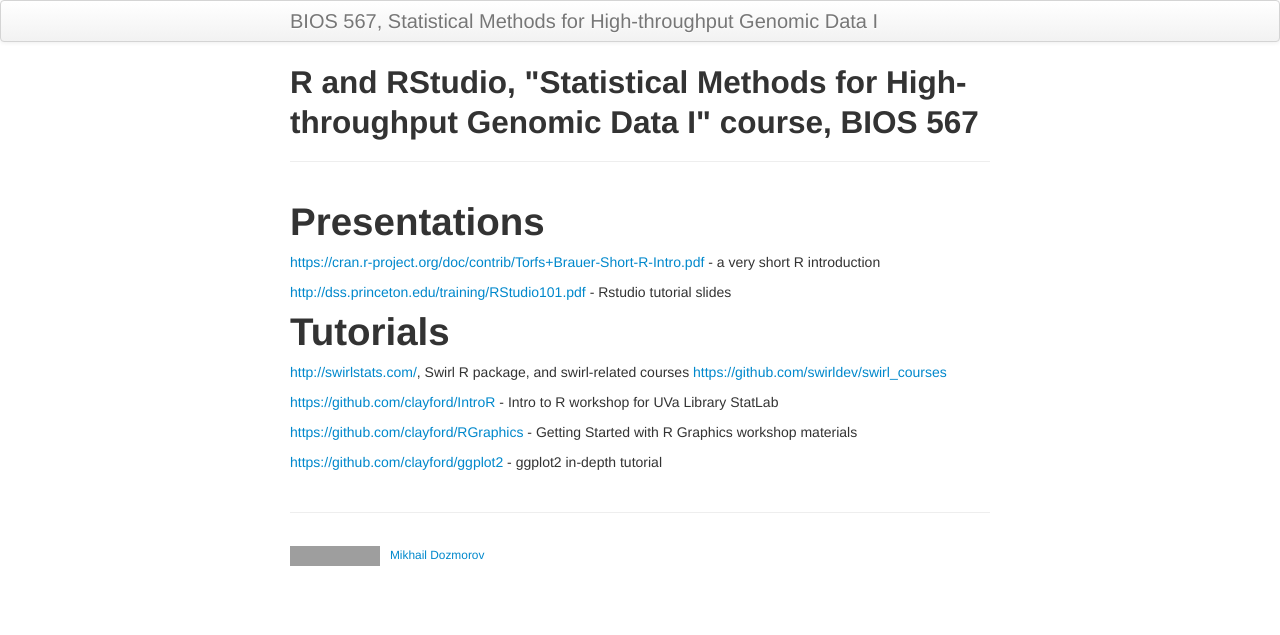
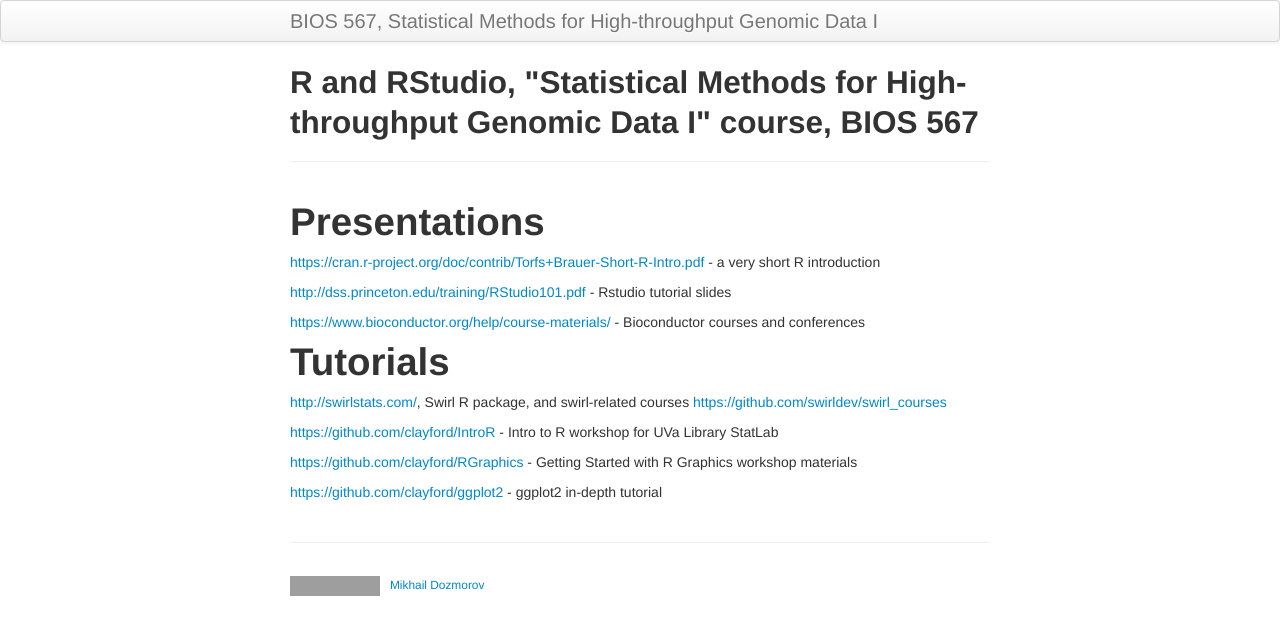
Before and after one commit to mdozmorov/BIOS567, a Jekyll site: the page built from pages/01_R.md, in a window 1280 px wide. Shown: the top 635 px of the page. Built offline with Jekyll 4.4.1, drawn with Linux system fonts in a browser that asks for light colours; grey boxes are pictures that could not be loaded.

Commit message:
Add Bioconductor refs

```diff
--- a/pages/01_R.md
+++ b/pages/01_R.md
@@ -9,6 +9,8 @@ title: R and RStudio, "Statistical Methods for High-throughput Genomic Data I" c
 
 [http://dss.princeton.edu/training/RStudio101.pdf](http://dss.princeton.edu/training/RStudio101.pdf) - Rstudio tutorial slides
 
+[https://www.bioconductor.org/help/course-materials/](https://www.bioconductor.org/help/course-materials/) - Bioconductor courses and conferences
+
 
 # Tutorials
 
```
